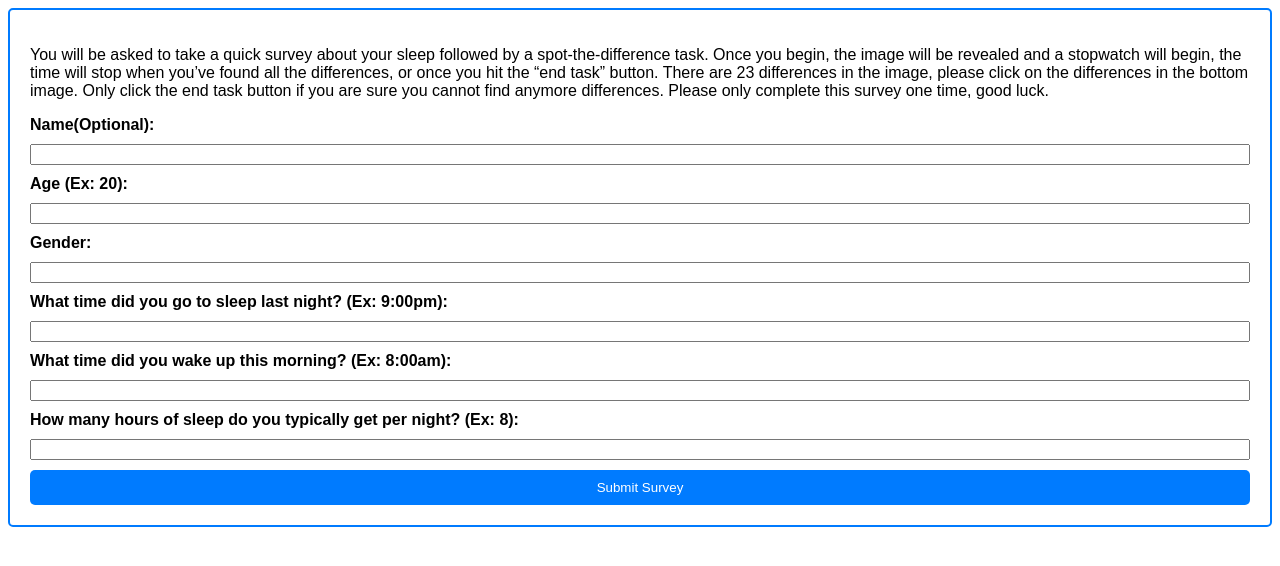
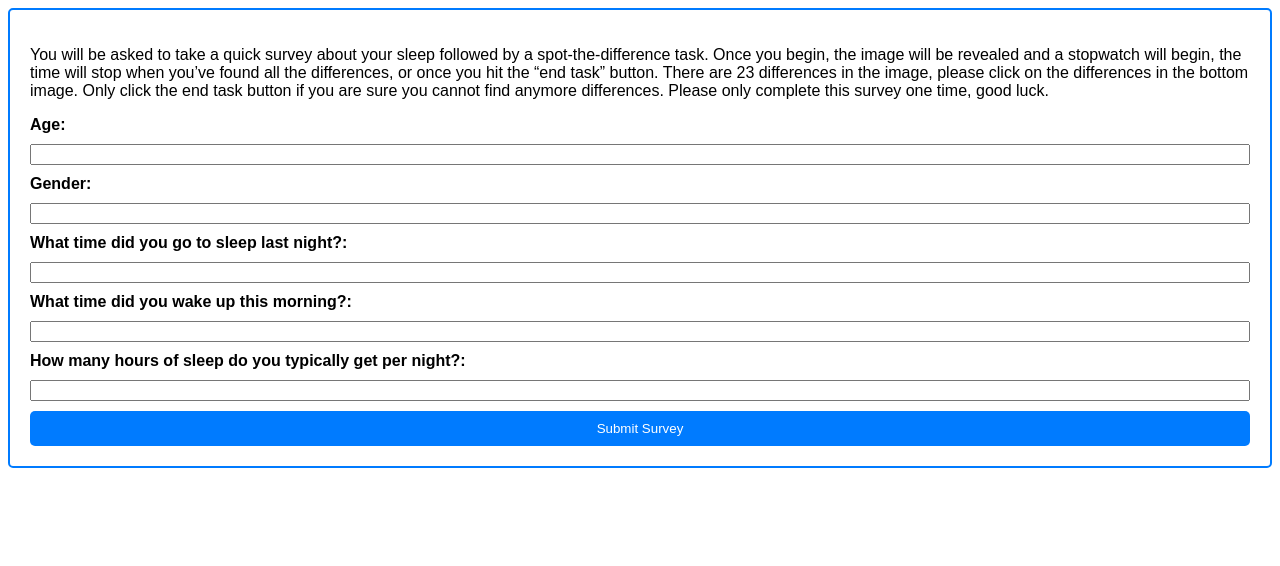
Before and after one commit to nathanferrell/katiegame2, a plain HTML site: page index.html in a window 1280 px wide. Drawn offline with Linux system fonts and the light colour scheme.

Commit message:
Update index.html

```diff
--- a/index.html
+++ b/index.html
@@ -23,22 +23,19 @@
     <div id="questionnaireSection">
     <p>You will be asked to take a quick survey about your sleep followed by a spot-the-difference task. Once you begin, the image will be revealed and a stopwatch will begin, the time will stop when you’ve found all the differences, or once you hit the “end task” button. There are 23 differences in the image, please click on the differences in the bottom image. Only click the end task button if you are sure you cannot find anymore differences. Please only complete this survey one time, good luck.</p>
     <form id="questionnaireForm">
-        <label for="name">Name(Optional):</label>
-        <input type="text" id="name" name="name">
-
-        <label for="age">Age (Ex: 20):</label>
+        <label for="age">Age:</label>
         <input type="text" id="age" name="age">
 
         <label for="gender">Gender:</label>
         <input type="text" id="gender" name="gender">
 
-        <label for="sleepTime">What time did you go to sleep last night? (Ex: 9:00pm):</label>
+        <label for="sleepTime">What time did you go to sleep last night?:</label>
         <input type="text" id="sleepTime" name="sleepTime">
 
-        <label for="wakeTime">What time did you wake up this morning? (Ex: 8:00am):</label>
+        <label for="wakeTime">What time did you wake up this morning?:</label>
         <input type="text" id="wakeTime" name="wakeTime">
 
-        <label for="sleepHours">How many hours of sleep do you typically get per night? (Ex: 8):</label>
+        <label for="sleepHours">How many hours of sleep do you typically get per night?:</label>
         <input type="text" id="sleepHours" name="sleepHours">
 
         <button type="submit">Submit Survey</button>
```
